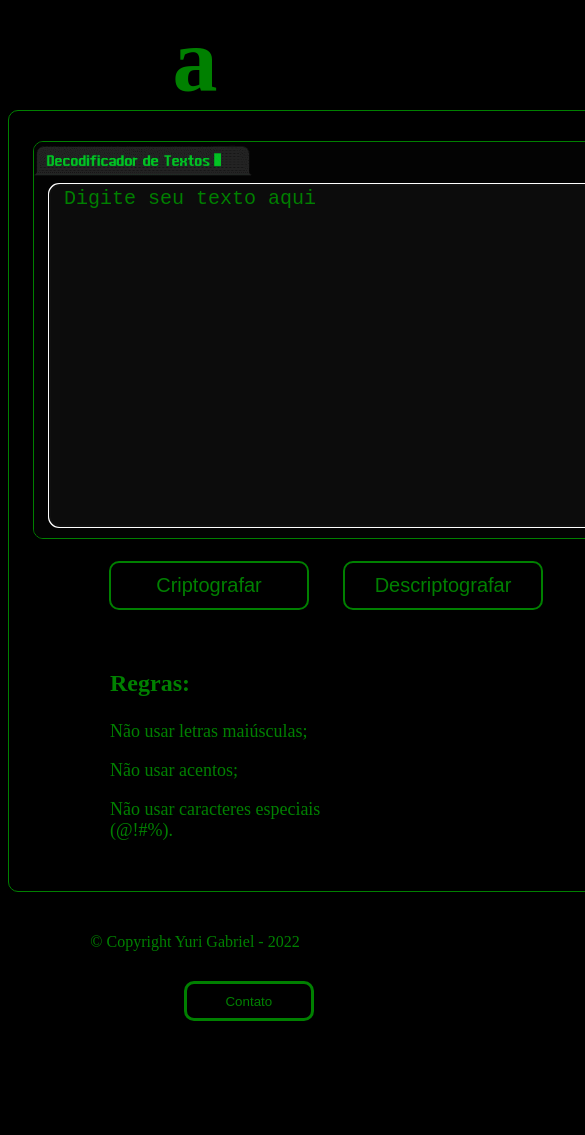
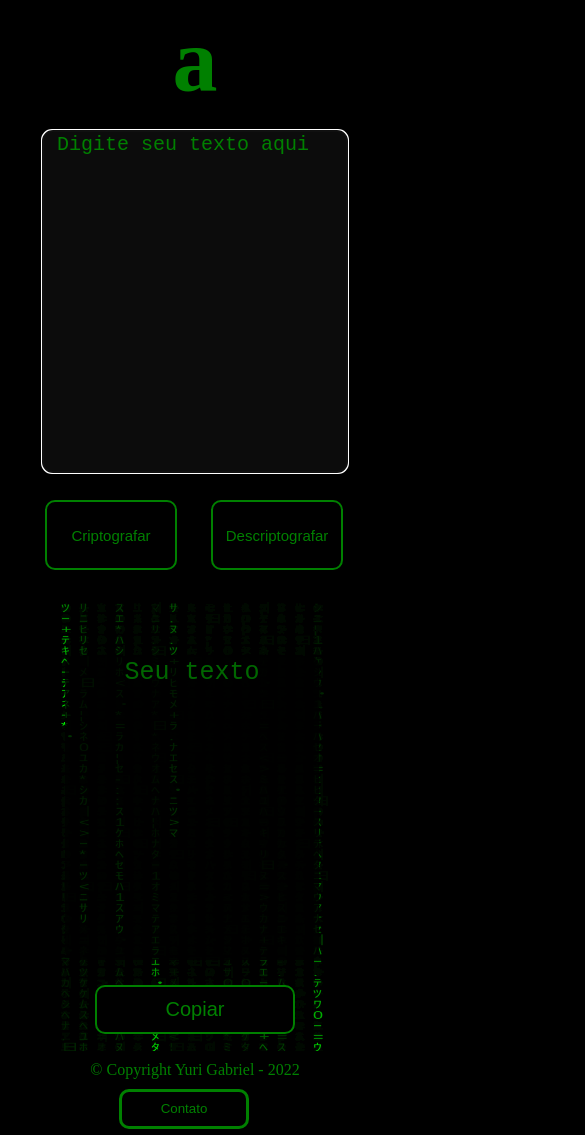
Before and after one commit to yurigabr25/DecodificadorONET4, a plain HTML site: page index.html in a window 390 px wide. Shown: the top 1135 px of the page, 585 px wide, since content can reach past the window. Before the commit the page ends 1021 px from the top, so only its background shows below. Drawn offline with Linux system fonts and the light colour scheme.

Commit message:
Adicionado versão para celular

```diff
--- a/css/style.css
+++ b/css/style.css
@@ -205,3 +205,67 @@ footer {
   border-radius: 10px;
   cursor: pointer;
 }
+
+@media screen and (max-width: 480px) {
+  .main {
+    position: static;
+    width: 300px;
+    height: 910px;
+    border: none;
+  }
+
+  .escrevaMensagem {
+    margin-top: 20px;
+    width: 300px;
+    margin-right: -3px;
+    border: solid green 1px;
+  }
+
+  .tela {
+    display: none;
+    margin-right: 500px;
+  }
+
+  .botoes {
+    width: 300px;
+    margin-top: 390px;
+    margin-right: 0px;
+  }
+
+  .criptografar, .descriptografar {
+    width: 132px;
+    height: 70px;
+    margin-top: 0px;
+    font-size: 15px;
+  }
+
+  .copiar {
+    margin-top: 415px;
+    margin-left: 50px;
+  }
+
+  canvas {
+    width: 270px;
+    height: 450px;
+  }
+
+  .exibeMensagem {
+    margin-top: 490px;
+    margin-right: 15px;
+    height: 410px;
+    border-radius: 5px;
+  }
+
+  .resultado {
+    width: 250px;
+    height: 300px;
+    margin-top: -400px;
+    margin-left: 5px;
+  }
+
+  .contato {
+    margin-top: -40px;
+    margin-left: 110px;
+  }
+
+}
```
